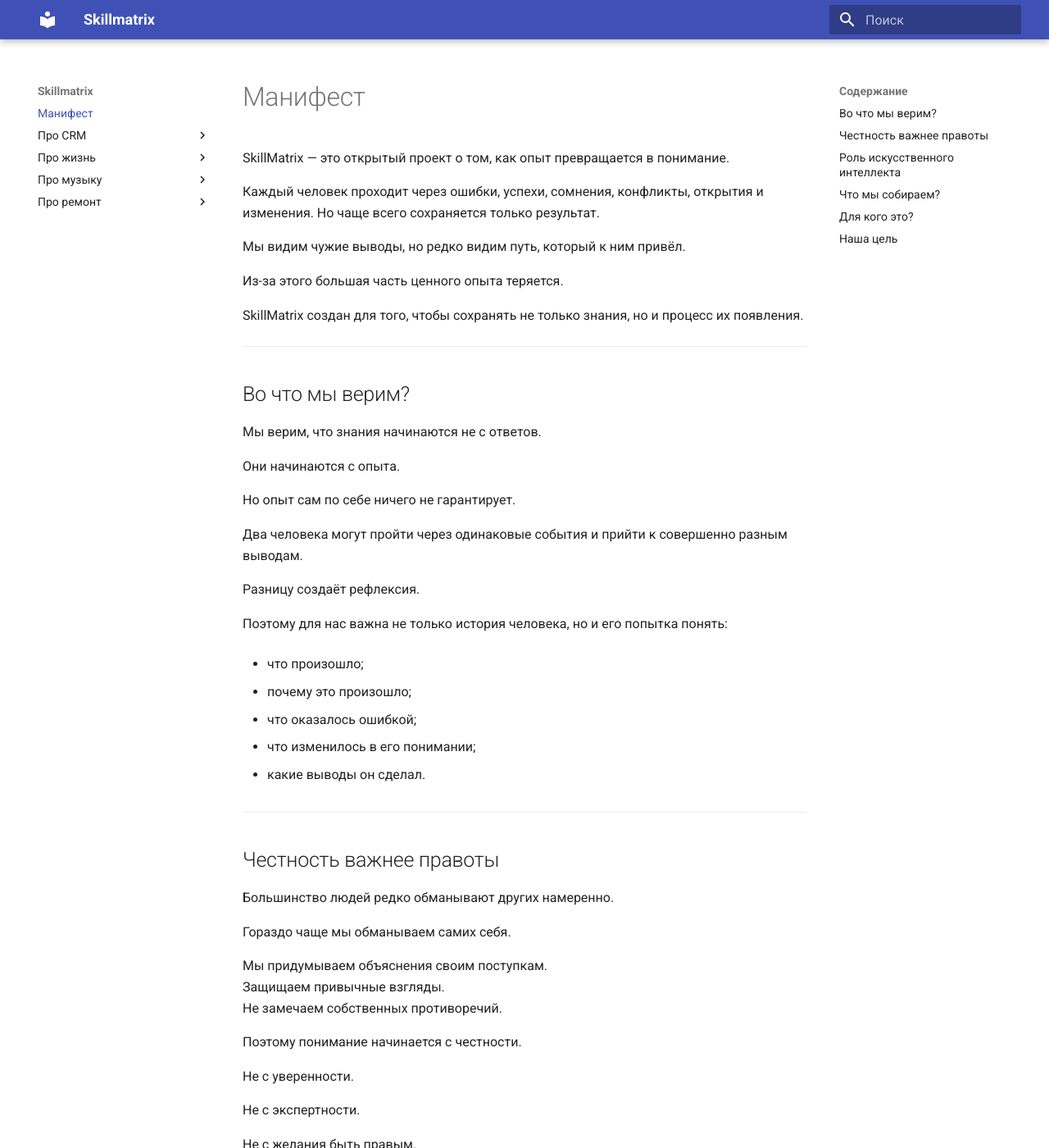
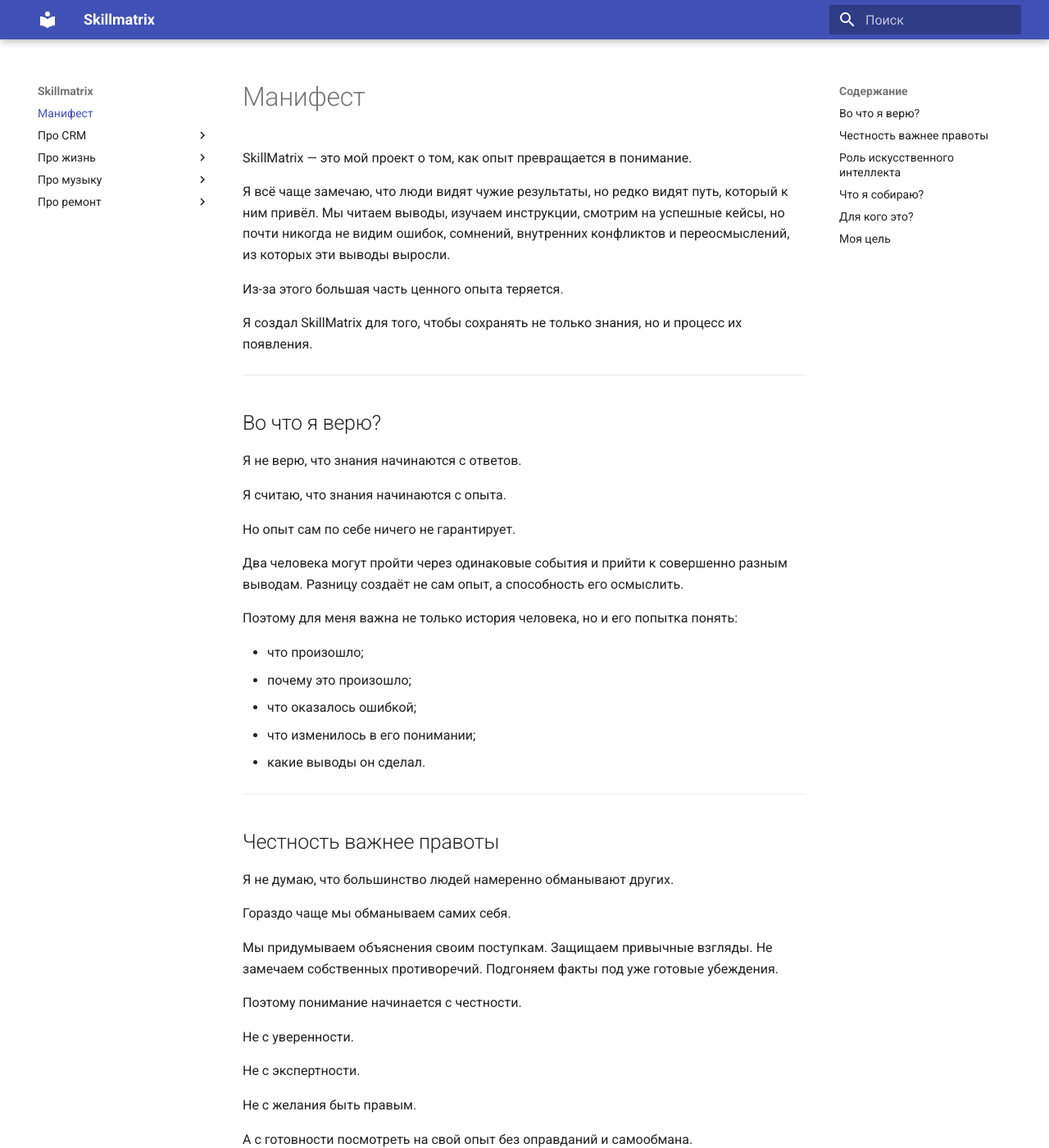
Before and after one commit to pleskachavkz-hue/skillmatrix, an MkDocs documentation site: the page built from docs/index.md, in a window 1280 px wide and 1400 px high. Shown: the whole window at 82% size. Built offline with MkDocs 1.6.1 and Material for MkDocs 9.7.7, drawn with Linux system fonts in a browser that asks for light colours; some of the changed text lies outside the part shown.

Commit message:
Обновил манифест

```diff
--- a/docs/index.md
+++ b/docs/index.md
@@ -1,53 +1,42 @@
 # Манифест
 
-SkillMatrix — это открытый проект о том, как опыт превращается в понимание.
+SkillMatrix — это мой проект о том, как опыт превращается в понимание.
 
-Каждый человек проходит через ошибки, успехи, сомнения, конфликты, открытия и изменения. Но чаще всего сохраняется только результат.
-
-Мы видим чужие выводы, но редко видим путь, который к ним привёл.
+Я всё чаще замечаю, что люди видят чужие результаты, но редко видят путь, который к ним привёл. Мы читаем выводы, изучаем инструкции, смотрим на успешные кейсы, но почти никогда не видим ошибок, сомнений, внутренних конфликтов и переосмыслений, из которых эти выводы выросли.
 
 Из-за этого большая часть ценного опыта теряется.
 
-SkillMatrix создан для того, чтобы сохранять не только знания, но и процесс их появления.
+Я создал SkillMatrix для того, чтобы сохранять не только знания, но и процесс их появления.
 
 ---
 
-## Во что мы верим?
+## Во что я верю?
 
-Мы верим, что знания начинаются не с ответов.
+Я не верю, что знания начинаются с ответов.
 
-Они начинаются с опыта.
+Я считаю, что знания начинаются с опыта.
 
 Но опыт сам по себе ничего не гарантирует.
 
-Два человека могут пройти через одинаковые события и прийти к совершенно разным выводам.
+Два человека могут пройти через одинаковые события и прийти к совершенно разным выводам. Разницу создаёт не сам опыт, а способность его осмыслить.
 
-Разницу создаёт рефлексия.
+Поэтому для меня важна не только история человека, но и его попытка понять:
 
-Поэтому для нас важна не только история человека, но и его попытка понять:
-
-- что произошло;
-
-- почему это произошло;
-
-- что оказалось ошибкой;
-
-- что изменилось в его понимании;
-
-- какие выводы он сделал.
-
+* что произошло;
+* почему это произошло;
+* что оказалось ошибкой;
+* что изменилось в его понимании;
+* какие выводы он сделал.
 
 ---
 
 ## Честность важнее правоты
 
-Большинство людей редко обманывают других намеренно.
+Я не думаю, что большинство людей намеренно обманывают других.
 
 Гораздо чаще мы обманываем самих себя.
 
-Мы придумываем объяснения своим поступкам.
-Защищаем привычные взгляды.
-Не замечаем собственных противоречий.
+Мы придумываем объяснения своим поступкам. Защищаем привычные взгляды. Не замечаем собственных противоречий. Подгоняем факты под уже готовые убеждения.
 
 Поэтому понимание начинается с честности.
 
@@ -57,42 +46,39 @@
 
 Не с желания быть правым.
 
-А с готовности посмотреть на свой опыт без оправданий.
+А с готовности посмотреть на свой опыт без оправданий и самообмана.
 
 ---
 
 ## Роль искусственного интеллекта
 
-Мы не рассматриваем ИИ как источник истины.
+Я не рассматриваю искусственный интеллект как источник истины.
 
-У ИИ нет доступа к истине.
+У него нет доступа к истине.
 
-Но ИИ может быть собеседником.
+Но он может быть хорошим собеседником.
 
-Он может задавать вопросы.
-Помогать замечать противоречия.
-Предлагать альтернативные точки зрения.
-Помогать человеку исследовать собственный опыт глубже.
+Он может задавать вопросы. Помогать замечать противоречия. Предлагать альтернативные точки зрения. Помогать исследовать собственный опыт глубже, чем это обычно происходит в повседневной жизни.
 
-Понимание нельзя загрузить в голову извне.
+Понимание нельзя просто загрузить в голову извне.
 
 Его можно только обнаружить самостоятельно.
 
 ---
 
-## Что мы собираем?
+## Что я собираю?
 
-Мы собираем не просто истории.
+Меня интересуют не просто истории.
 
-Мы собираем путь:
+Меня интересует путь:
 
 **Опыт → Рефлексия → Понимание → Знания**
 
-Нас интересуют не только выводы.
+Меня интересуют не только выводы.
 
-Нас интересует то, как человек к ним пришёл.
+Меня интересует то, как человек к ним пришёл.
 
-Потому что именно этот путь помогает учиться другим людям.
+Потому что именно этот путь позволяет учиться другим людям не только на чужих успехах, но и на чужих размышлениях.
 
 ---
 
@@ -104,13 +90,13 @@
 
 Для тех, кто считает ошибки частью обучения.
 
-Для тех, кто готов честно исследовать собственный опыт.
+Для тех, кто готов честно исследовать собственный опыт и менять свои взгляды, когда опыт говорит обратное.
 
 ---
 
-## Наша цель
+## Моя цель
 
-Создать библиотеку честного опыта.
+Я хочу создать библиотеку честного опыта.
 
 Место, где сохраняются не только знания, но и путь к ним.
 
```
Also changed, not shown: readme.md (+30 -44 lines).
